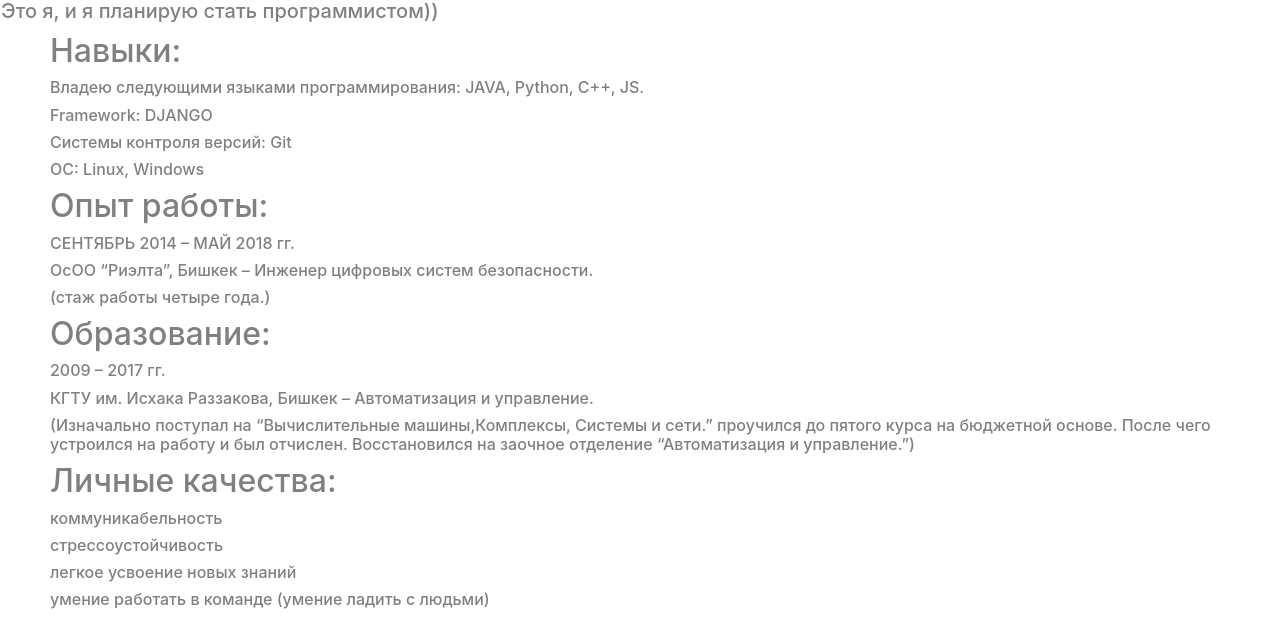
After one commit to iteremasov/personalblog, a Django app: template blog/templates/CV.html in a window 1280 px wide. The commit adds this page. Shown: the part 370-987 px from the top of the page. Run offline with Django 3.2, Linux system fonts and the light colour scheme; the template is opened without the code that fills it, so the values that code supplies are empty; some libraries are stand-ins or nearby versions.

Commit message:
add CV page

```diff
--- /dev/null
+++ b/blog/static/styleCV.css
@@ -0,0 +1,6 @@
+h6 {
+padding-left: 50px;
+}
+h2 {
+padding-left: 50px;
+}
--- /dev/null
+++ b/blog/templates/CV.html
@@ -0,0 +1,63 @@
+{%extends 'base.html'%}
+{% block content %}
+
+{% load static %}
+
+    <link rel="stylesheet" type="text/css" href="{% static 'styleCV.css' %}" />
+<!DOCTYPE html>
+
+<html lang="en">
+<head>
+    <meta charset="UTF-8">
+    <title>CV</title>
+</head>
+<body>
+<table>
+    <tr>
+        <th>
+            <img src="/static/photo.jpg" width="350" height="300" alt="Теремасов Илья">
+            <h5>Это я, и я планирую стать программистом))</h5>
+        </th>
+        <th>
+            <h1>Теремасов Илья.</h1>
+            <h6>Бишкек, Кыргызстан.</h6>
+            <h6>(+996) (703) 05-62-61</h6>
+            <h6>(+996) (550) 75-15-41</h6>
+            <h6>teremasovjr@gmail.com</h6>
+            <h6><a href="https://github.com/iteremasov">github.com</a></h6>
+            <h6><a href="https://linkedin.com/in/ilya-teremasov">linkedin.com</a></h6>
+        </th>
+    </tr>
+
+</table>
+
+<h2>Навыки:</h2>
+    <h6>Владею следующими языками программирования: JAVA, Python, С++, JS.</h6>
+    <h6>Framework: DJANGO</h6>
+    <h6>Системы контроля версий: Git</h6>
+    <h6>ОС: Linux, Windows</h6>
+<h2>Опыт работы:</h2>
+    <h6>СЕНТЯБРЬ 2014 – МАЙ 2018 гг.</h6>
+    <h6>ОсОО “Риэлта”, Бишкек – Инженер цифровых систем безопасности.</h6>
+    <h6>(стаж работы четыре года.)</h6>
+
+<h2> Образование:</h2>
+<h6> 2009 – 2017 гг.</h6>
+    <h6>КГТУ им. Исхака Раззакова, Бишкек – Автоматизация и управление.</h6>
+    <h6>(Изначально поступал на “Вычислительные машины,Комплексы, Системы и сети.” проучился до пятого курса на бюджетной основе. После чего устроился на работу  и был отчислен. Восстановился на заочное отделение “Автоматизация и управление.”)
+</h6>
+
+    <h2>Личные качества:</h2>
+    <h6>коммуникабельность</h6>
+    <h6>стрессоустойчивость</h6>
+    <h6>легкое усвоение новых знаний</h6>
+    <h6>умение работать в команде (умение ладить с людьми)</h6>
+
+
+
+
+
+</body>
+</html>
+
+{% endblock content %}
--- a/blog/templates/base.html
+++ b/blog/templates/base.html
@@ -21,8 +21,10 @@
     <ul class="navbar-nav mr-auto">
       <li class="nav-item active">
         <a class="nav-link" href="{% url 'index' %}">Home <span class="sr-only">(current)</span></a>
+
       </li>
-
+   <div >
+       <a class="nav-link" href="{% url 'CV' %}">CV <span class="sr-only">(current)</span></a>
 
     </ul>
     <form class="form-inline my-2 my-lg-0">
--- a/blog/urls.py
+++ b/blog/urls.py
@@ -6,4 +6,5 @@ urlpatterns = [
     path('', views.index, name='index'),
     path('<slug>/', views.detail, name='detail'),
     path('rgif', views.rgif, name='rgif'),
+    path('CV', views.CV, name='CV'),
 ]
--- a/blog/views.py
+++ b/blog/views.py
@@ -38,3 +38,6 @@ def detail(request, slug):
 def rgif(request):
     rgif = giphy.screensaver('funny')
     return TemplateResponse(request, 'rgif.html', {'source': rgif.id})
+
+def CV(request):
+    return TemplateResponse(request, 'CV.html', {})
```
Also changed, not shown: 1 other file.
